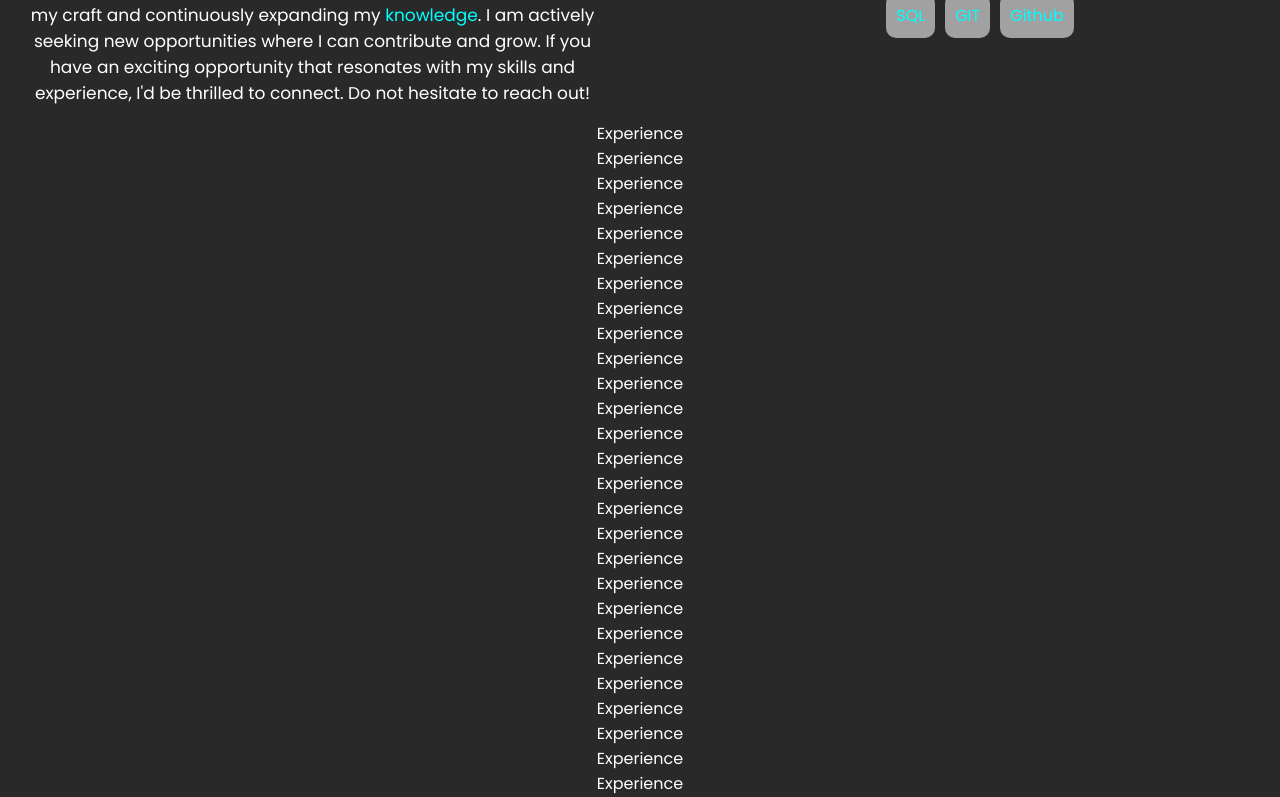
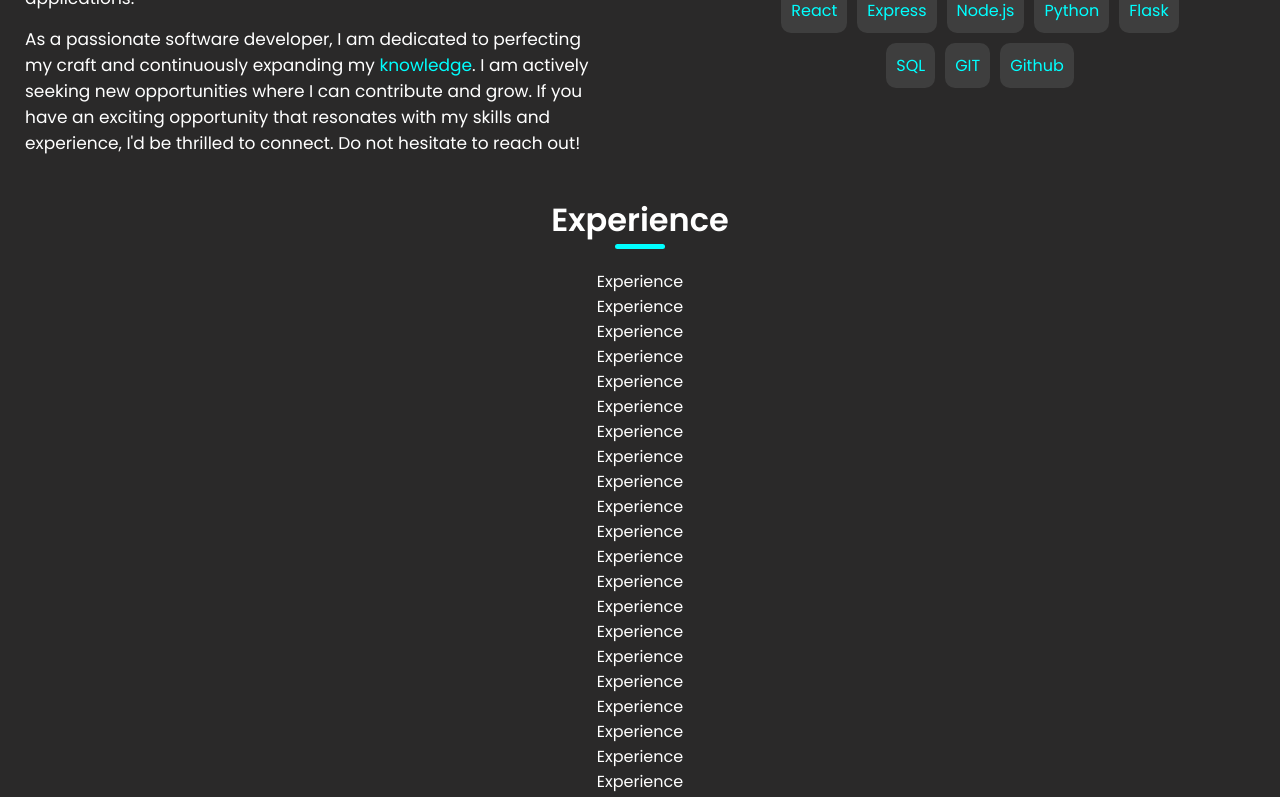
Before and after one commit to kevincas01/portfolio, a React (Create React App) app: page / in a window 1280 px wide. Shown: the part 1000-1797 px from the top of the page. Built offline with nearby package versions, Linux system fonts and the light colour scheme; the HTML template or start-up script is replaced by a standard one.

Commit message:
Following styles from other pages for headers

```diff
--- a/src/App.css
+++ b/src/App.css
@@ -5,7 +5,7 @@
   --secondary-color: white;
 
   --main-background-color: rgb(42, 41, 41);
-  --secondary-background-color: rgb(161, 161, 161);
+  --secondary-background-color: rgb(62, 62, 62);
   --navbar-height: 70px;
   --view-more-height: 50px;
 
@@ -29,10 +29,6 @@ body {
 /* Navbar */
 
 
-
-
-
-
 .special-word{
   color: cyan;
 }
@@ -43,7 +39,6 @@ p{
   margin: 0;
   font-size: 1.75rem;
 }
-
 
 button{
   all:unset;
@@ -59,9 +54,6 @@ button:hover{
   background-color: cyan;
   color:rgb(42, 41, 41);;
 }
-
-
-
 
 /* Scroll behavior */
 
@@ -79,7 +71,29 @@ button:hover{
 }
 
 .App {
-  text-align: center;
   margin: 0px;
   padding: 0px;
 }
+
+
+
+.scroll-top-button{
+  margin: 20px 0px;
+}
+
+h1 {
+  padding: 25px;
+  position: relative;
+}
+
+h1::after {
+  content: '';
+  position: absolute;
+  bottom:20px;
+  left: 50%;
+  transform: translateX(-50%);
+  width: calc( 50px); /* Make the underline wider by 50 pixels */
+  height: 5px; /* Set the height of the underline */
+  background-color: cyan; /* Set the color of the underline */
+  border-radius: 5px;
+}
--- a/src/Components/Experience.js
+++ b/src/Components/Experience.js
@@ -1,10 +1,11 @@
 import React from 'react'
+import '../Styles/experience.css'
 
 const Experience = React.forwardRef((props, ref) => {
   return (
     <div className="experience"  ref={ref}>
-        <div>Experience</div>
-        <div>Experience</div>
+
+        <div className='experience-header'><h1>Experience</h1></div>
         <div>Experience</div>
         <div>Experience</div>
         <div>Experience</div>
--- a/src/Styles/experience.css
+++ b/src/Styles/experience.css
@@ -0,0 +1,10 @@
+.experience{
+    display: flex;
+    flex-direction: column;
+    align-items: center; /* Center horizontally */
+}
+.experience-header{
+    display: flex;
+    justify-content: center;
+    align-items: center;
+}
--- a/src/Styles/profile.css
+++ b/src/Styles/profile.css
@@ -4,6 +4,7 @@
 
     justify-content: space-around;
     align-items: center;
+    text-align: center;
   }
 
   .profile-content{
@@ -16,6 +17,9 @@
     position: relative;
   }
 
+ h1.profile-name::after{
+  all:unset
+}
 
 .profile-headshot {
     display: flex;
@@ -34,6 +38,8 @@
 .profile-name{
     z-index: 5;
     position: absolute;
+
+    padding: 0;
     top:30%;
     left: 50%;
     width: 500px;
```
